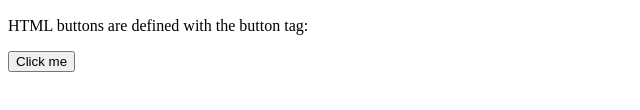
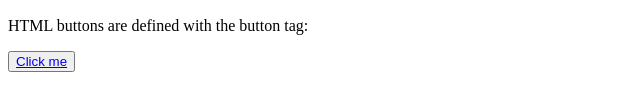
Before and after one commit to Qingen-chen/Qingen-chen.github.io, a plain HTML site: page index.html in a window 1280 px wide. Shown: the part 502-612 px from the top of the page, 0-640 px from the left. Drawn offline with Linux system fonts and the light colour scheme.

Commit message:
Update index.html

```diff
--- a/index.html
+++ b/index.html
@@ -11,6 +11,6 @@
 
 <h2>HTML Buttons</h2>
 <p>HTML buttons are defined with the button tag:</p>
-<button><a href="https://www.w3schools.com"></a>Click me</button>
+<button><a href="https://www.w3schools.com">Click me</a></button>
 </body>
 </html>
```
